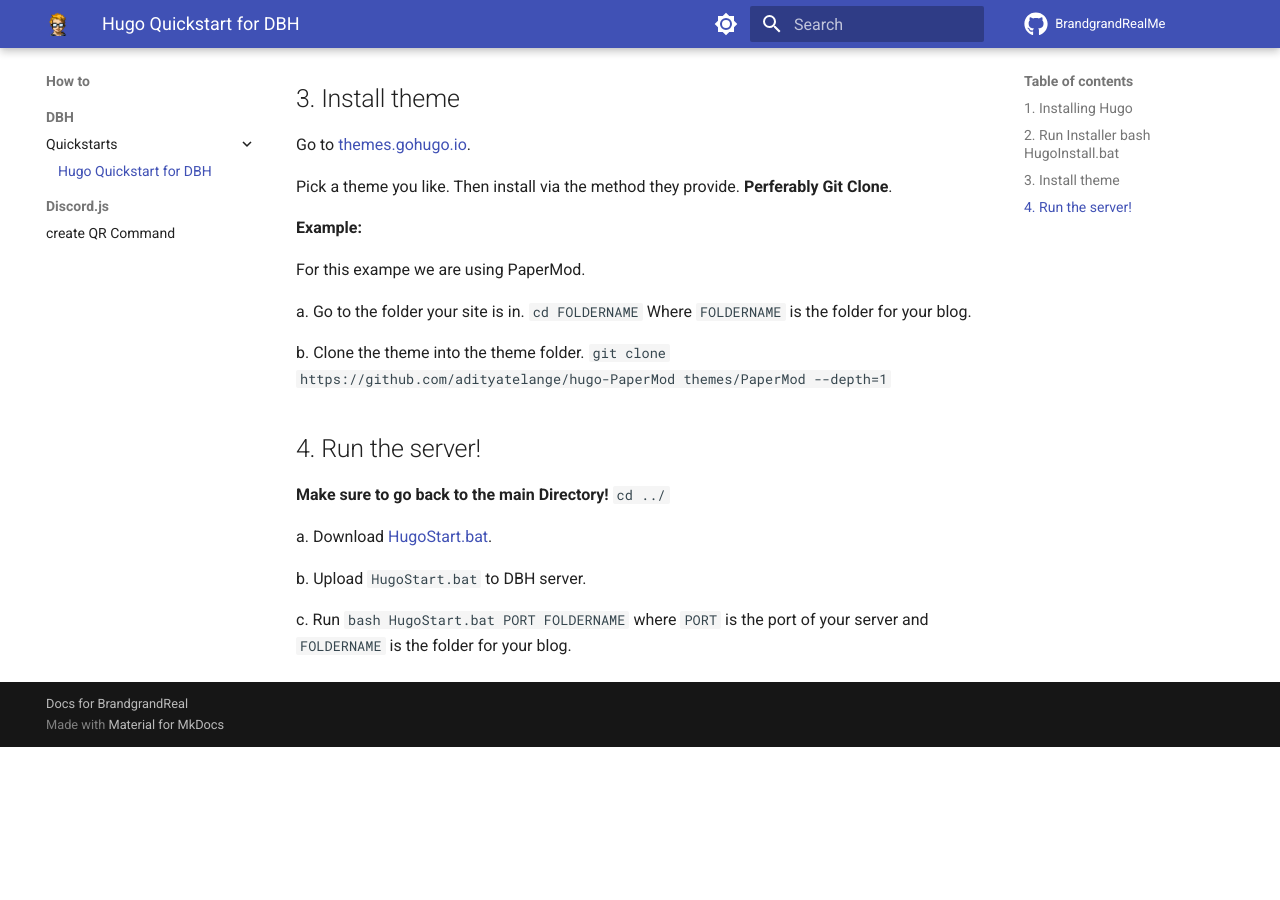
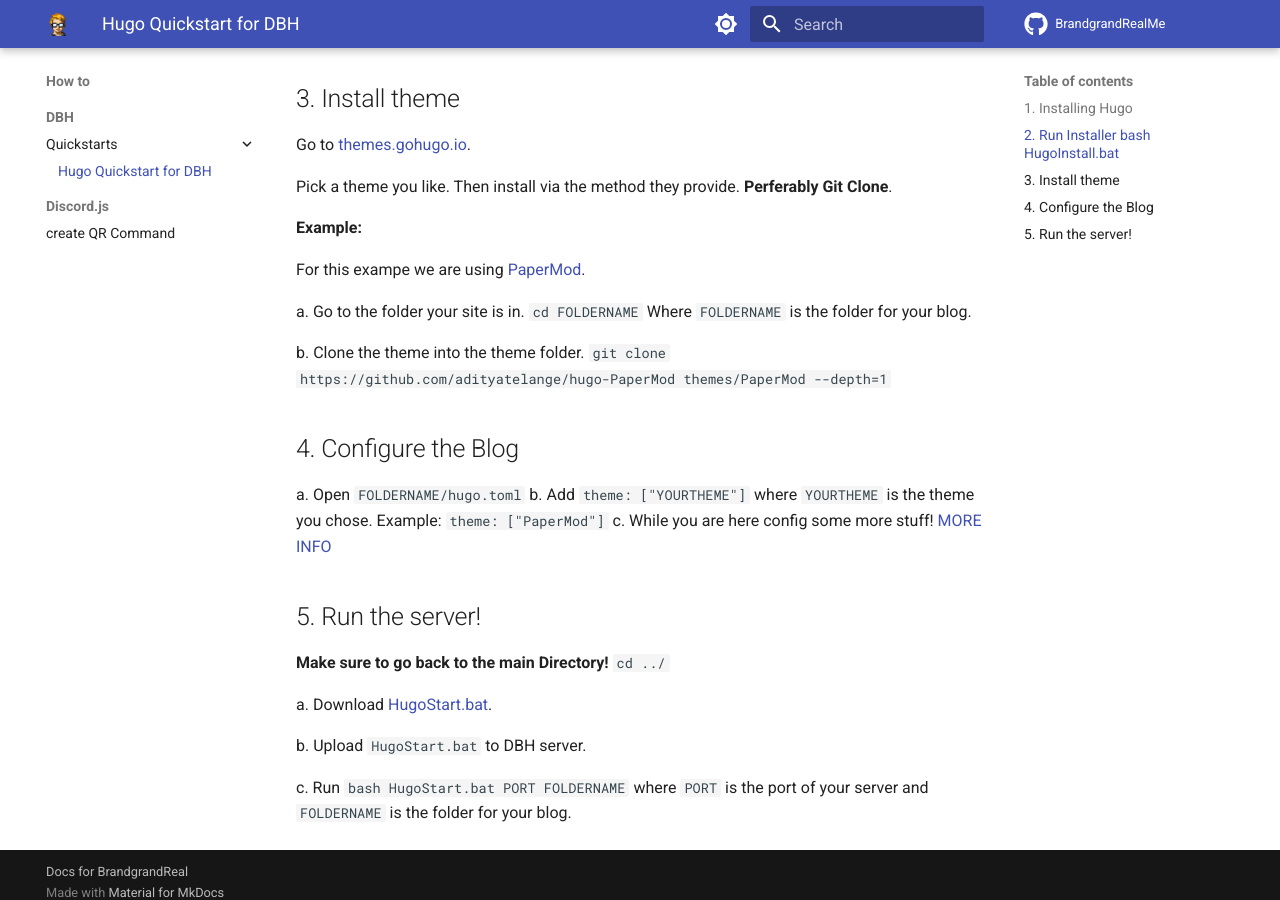
Before and after one commit to BrandgrandRealMe/BrandgrandRealMe.github.io, an MkDocs documentation site: the page built from docs/how-to/DBH/quickstarts/Hugo.md, in a window 1280 px wide and 900 px high, scrolled down 554 px. Built offline with MkDocs 1.6.1 and Material for MkDocs 9.7.7, drawn with Linux system fonts in a browser that asks for light colours; before the commit the page ends 1301 px from its top, so only the background shows below that.

Commit message:
Update Hugo.md

```diff
--- a/docs/how-to/DBH/quickstarts/Hugo.md
+++ b/docs/how-to/DBH/quickstarts/Hugo.md
@@ -24,13 +24,19 @@
 
   **Example:**
 
-  For this exampe we are using PaperMod.
+  For this exampe we are using [PaperMod](https://themes.gohugo.io/themes/hugo-papermod/).
 
   a. Go to the folder your site is in. `cd FOLDERNAME` Where `FOLDERNAME` is the folder for your blog.
 
   b. Clone the theme into the theme folder. `git clone https://github.com/adityatelange/hugo-PaperMod themes/PaperMod --depth=1`
 
-## 4. Run the server!
+## 4. Configure the Blog
+
+  a. Open `FOLDERNAME/hugo.toml`
+  b. Add `theme: ["YOURTHEME"]` where `YOURTHEME` is the theme you chose. Example: `theme: ["PaperMod"]`
+  c. While you are here config some more stuff! [MORE INFO](https://gohugo.io/getting-started/configuration/)
+
+## 5. Run the server!
 
    **Make sure to go back to the main Directory!** `cd ../`
 
```
